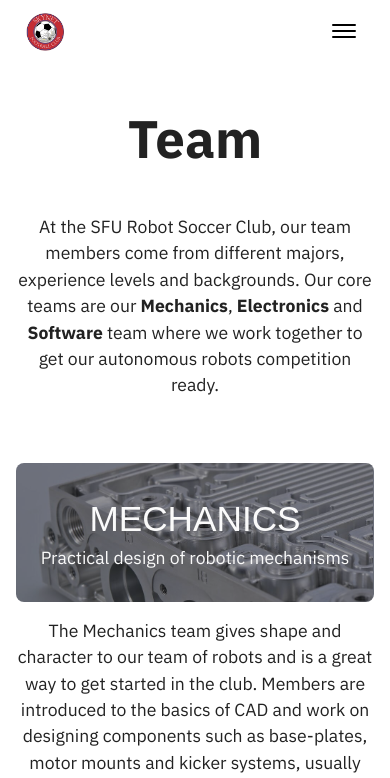
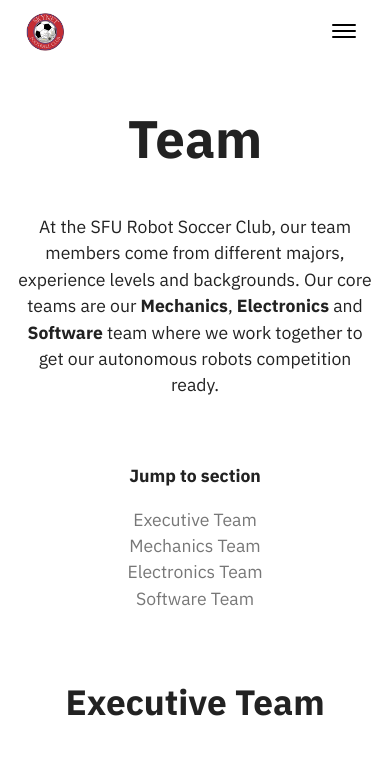
Before and after one commit to tonyma99/sfuskynet.ca, a SvelteKit app: page /team in a window 390 px wide. Shown: the top 778 px of the page. Built offline with nearby package versions, Linux system fonts and the light colour scheme.

Commit message:
Modify layout on team page

```diff
--- a/src/routes/team/+page.svelte
+++ b/src/routes/team/+page.svelte
@@ -1,6 +1,9 @@
 <script>
     import Team from "./Team.svelte";
     import Profile from "./Profile.svelte";
+
+    $: innerWidth = 0;
+    $: mobile = innerWidth <= 768;
 
     const teams = [
         {
@@ -8,6 +11,7 @@
             headline: 'Practical design of robotic mechanisms',
             image: '/mechanics.jpg',
             description: 'The Mechanics team gives shape and character to our team of robots and is a great way to get started in the club. Members are introduced to the basics of CAD and work on designing components such as base-plates, motor mounts and kicker systems, usually under the supervision of more senior members. During this process, the mechanics team focuses on creating an efficient design workflow and generating documentation so that future team members can learn about how our robots have evolved over time. Mechanics members primarily use SolidWorks to familiarize themselves with the basics of mechanical design and experience teamwork in a production environment.',
+            id: 'mechanics-team',
             tags: [
                 '3D Printing',
                 'CNC Milling',
@@ -19,6 +23,7 @@
             headline: 'Design and test robot PCBs and firmware',
             image: '/electronics.jpg',
             description: 'The electronics team designs and tests all the electrical components on the robots, including creating custom PCBs from scratch. Our modular PCB design integrates multiple daughterboards, including the motor driver, kicker driver and dribbler motor driver boards onto a central motherboard using removable connectors. This team gives its members experience using Altium Designer, an industry standard PCB design tool, working through the entire design process from schematic capture to PCB routing. In addition, members of the electronics team work a lot on testing and troubleshooting all parts of the design to work on improvements for future robot generations.',
+            id: 'electronics-team',
             tags: [
                 'Altium Designer',
                 'C',
@@ -31,6 +36,7 @@
             headline: 'Building the brains of our system',
             image: '/software.jpg',
             description: 'At the software team our members collaborate together to develop the core and support elements of our software system. As speed gives us a competitive advantage we use a C++ tech stack to develop our AI and robotic control algorithms as well as our interface. We are looking for motivated students who are interested in applying their knowledge across and beyond the curriculum into practice. We are currently working on developing our robotic command and control systems, our data systems and improving our GUI among other tasks. In our team we hope you not only gain technical experience but also experience in collaborating with your peers through pair programming, code reviews, documentation and meetings.',
+            id: 'software-team',
             tags: [
                 'Boost',
                 'C++',
@@ -83,6 +89,8 @@
     ];
 </script>
 
+<svelte:window bind:innerWidth />
+
 <svelte:head>
     <title>SFU Robot Soccer - Team</title>
 </svelte:head>
@@ -93,16 +101,29 @@
         <p>At the SFU Robot Soccer Club, our team members come from different majors, experience levels and backgrounds. Our core teams are our <b>Mechanics</b>, <b>Electronics</b> and <b>Software</b> team where we work together to get our autonomous robots competition ready.</p>
     </div>
 
-    <div class="section--teams">
-        {#each teams as team}
-            <Team name={team.name} headline={team.headline} image={team.image} description={team.description} tags={team.tags} />
+    {#if mobile}
+    <div class="section--nav">
+        <h4>Jump to section</h4>
+        <ul>
+            <li><a href="#executive-team">Executive Team</a></li>
+            <li><a href="#mechanics-team">Mechanics Team</a></li>
+            <li><a href="#electronics-team">Electronics Team</a></li>
+            <li><a href="#software-team">Software Team</a></li>
+        </ul>
+    </div>
+    {/if}
+
+    <div class="section--execs">
+        <h3 id="executive-team">Executive Team</h3>
+        {#each execs as exec}
+            <Profile name={exec.name} position={exec.position} profile={exec.profile} linkedin={exec.linkedin} email={exec.email} />
         {/each}
     </div>
 
-    <div class="section--execs">
-        <h3>Executive Team</h3>
-        {#each execs as exec}
-            <Profile name={exec.name} position={exec.position} profile={exec.profile} linkedin={exec.linkedin} email={exec.email} />
+    <div class="section--teams">
+        <h3>Teams</h3>
+        {#each teams as team, idx}
+            <Team idx={idx} name={team.name} headline={team.headline} image={team.image} description={team.description} id={team.id} tags={team.tags} />
         {/each}
     </div>
 </div>
@@ -126,4 +147,14 @@
     h3 {
         font-size: 2em;
     }
+
+    h4 {
+        margin-bottom: 1em;
+    }
+
+    ul, li {
+        list-style-type: none;
+        padding-left: 0;
+        color: #777;
+    }
 </style>
--- a/src/routes/team/Team.svelte
+++ b/src/routes/team/Team.svelte
@@ -1,13 +1,15 @@
 <script>
+    export let idx;
     export let name;
     export let headline;
     export let image;
     export let description;
+    export let id;
     export let tags;
 </script>
 
-<div class="team--section">
-    <div class="team--image" style="background-image: linear-gradient(rgba(0, 0, 0, 0.4), rgba(0, 0, 0, 0.4)), url({image});">
+<div id={id} class="team--section">
+    <div class="team--image {idx !== 0 ? 'mt-4' : ''}" style="background-image: linear-gradient(rgba(0, 0, 0, 0.4), rgba(0, 0, 0, 0.4)), url({image});">
         <h3 class="team--name">{name}</h3>
         <p class="team--headline">{headline}</p>
     </div>
@@ -20,7 +22,7 @@
 </div>
 
 <style>
-    div {
+    .mt-4 {
         margin-top: 4rem;
     }
 
```
